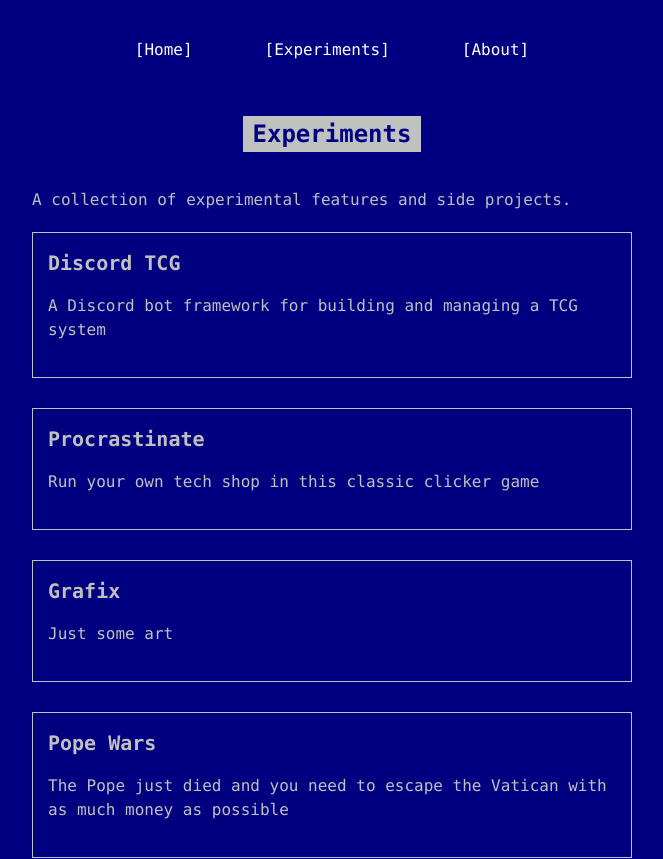
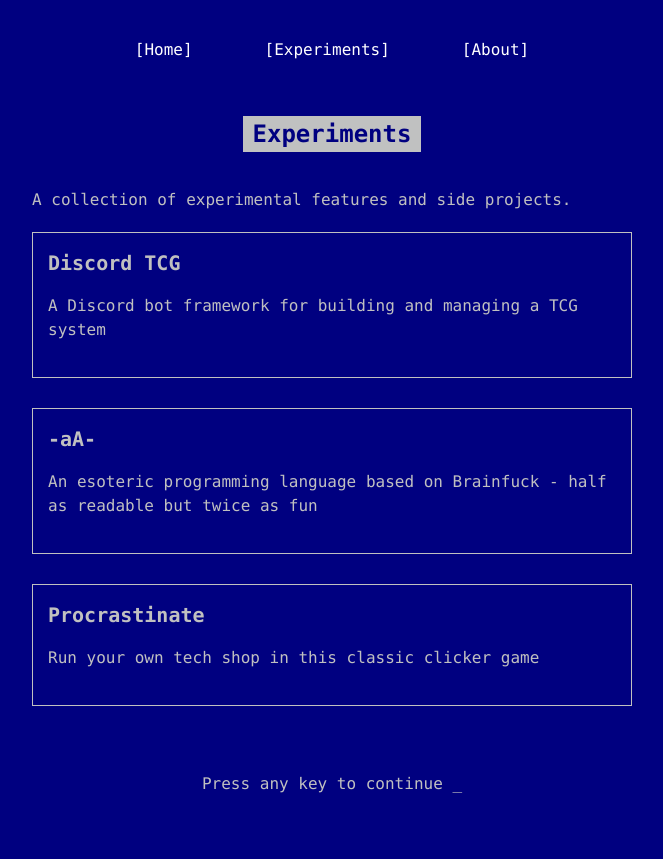
Before and after one commit to ChrisGermano/BSOD, a React (Create React App) app in the folder client/: page /experiments in a window 1280 px wide. Shown: the top 859 px of the page, without its empty margins (308-971 px from the left). Built offline with nearby package versions, Linux system fonts and the light colour scheme.

Commit message:
Update experiments

```diff
--- a/client/src/pages/Experiments.js
+++ b/client/src/pages/Experiments.js
@@ -10,19 +10,15 @@
             isExternal: true
         },
         {
+            title: "-aA-",
+            path: "https://github.com/ChrisGermano/-aA-",
+            description: "An esoteric programming language based on Brainfuck - half as readable but twice as fun",
+            isExternal: true
+        },
+        {
             title: "Procrastinate",
             path: "/procrastinate",
             description: "Run your own tech shop in this classic clicker game"
-        },
-        {
-            title: "Grafix",
-            path: "/grafix",
-            description: "Just some art"
-        },
-        {
-            title: "Pope Wars",
-            path: "/pope-wars",
-            description: "The Pope just died and you need to escape the Vatican with as much money as possible"
         }
     ];
 
```
